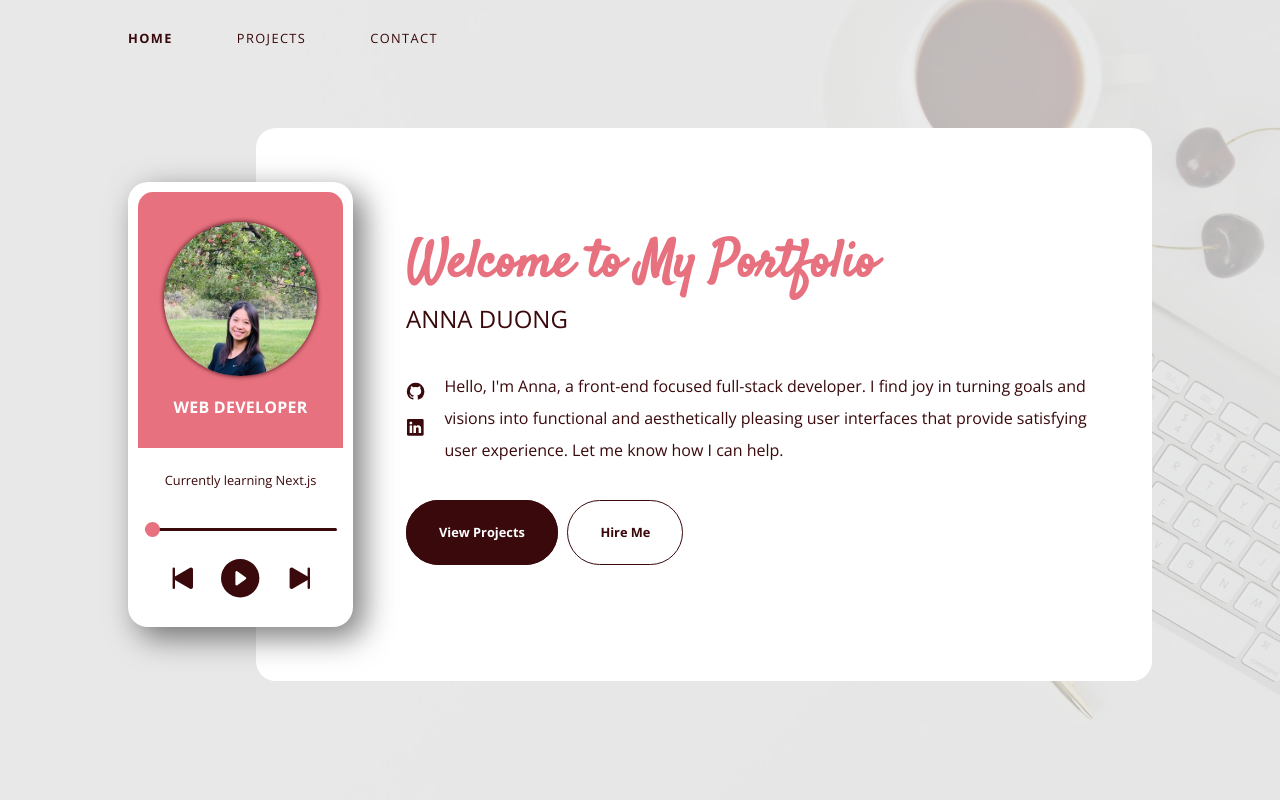
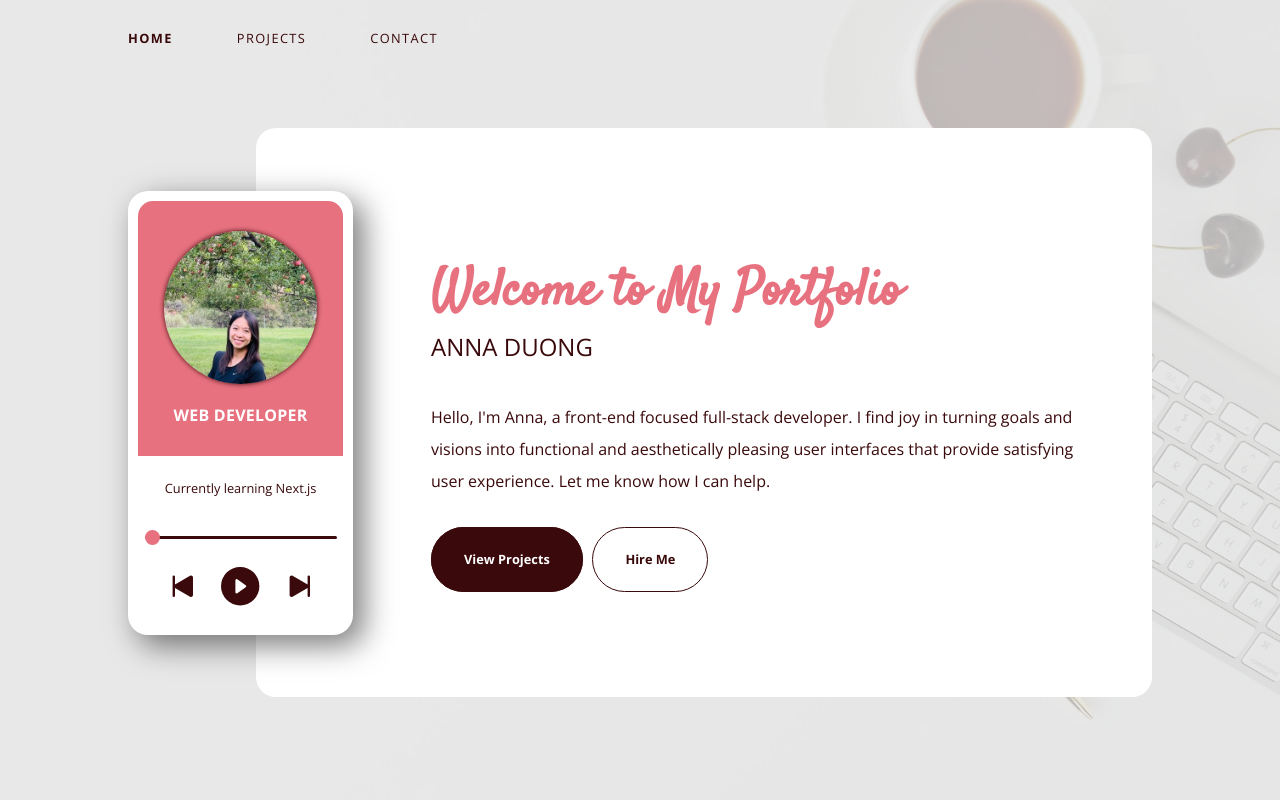
Before and after one commit to annaduong17/portfolio, a React (Create React App) app: page /portfolio in a window 1280 px wide. Shown: the top 800 px of the page. Built offline with nearby package versions, Linux system fonts and the light colour scheme.

Commit message:
remove social links from home page and adjust paddings and margins

```diff
--- a/src/components/Home.js
+++ b/src/components/Home.js
@@ -1,28 +1,15 @@
 function Home() {
   return (
     <div className="home">
-
       <div className="home-heading">
         <h1>Welcome to My Portfolio</h1>
         <h2>ANNA DUONG</h2>
       </div>
 
-      <div className='socials-description'>
-        <div className="home-socials">
-          <a href="https://github.com/annaduong17" target="_blank" rel="noreferrer">
-          <svg viewBox="0 0 24 24" xmlns="http://www.w3.org/2000/svg"><path d="m0 0h24v24h-24z" fill="#fff" opacity="0" transform="matrix(-1 0 0 -1 24 24)"/><path d="m12 1a10.89 10.89 0 0 0 -11 10.77 10.79 10.79 0 0 0 7.52 10.23c.55.1.75-.23.75-.52s0-.93 0-1.83c-3.06.65-3.71-1.44-3.71-1.44a2.86 2.86 0 0 0 -1.22-1.58c-1-.66.08-.65.08-.65a2.31 2.31 0 0 1 1.68 1.11 2.37 2.37 0 0 0 3.2.89 2.33 2.33 0 0 1 .7-1.44c-2.44-.27-5-1.19-5-5.32a4.15 4.15 0 0 1 1.11-2.91 3.78 3.78 0 0 1 .11-2.84s.93-.29 3 1.1a10.68 10.68 0 0 1 5.5 0c2.1-1.39 3-1.1 3-1.1a3.78 3.78 0 0 1 .11 2.84 4.15 4.15 0 0 1 1.17 2.89c0 4.14-2.58 5.05-5 5.32a2.5 2.5 0 0 1 .75 2v2.95s.2.63.75.52a10.8 10.8 0 0 0 7.5-10.22 10.89 10.89 0 0 0 -11-10.77" fill="currentColor"/></svg>
-          </a>
-          <a href="https://www.linkedin.com/in/annaduong17/" target="_blank" rel="noreferrer">
-            <svg xmlns="http://www.w3.org/2000/svg" width="16" height="16" fill="currentColor" className="linkedin bi bi-linkedin" viewBox="0 0 16 16">
-              <path d="M0 1.146C0 .513.526 0 1.175 0h13.65C15.474 0 16 .513 16 1.146v13.708c0 .633-.526 1.146-1.175 1.146H1.175C.526 16 0 15.487 0 14.854zm4.943 12.248V6.169H2.542v7.225zm-1.2-8.212c.837 0 1.358-.554 1.358-1.248-.015-.709-.52-1.248-1.342-1.248S2.4 3.226 2.4 3.934c0 .694.521 1.248 1.327 1.248zm4.908 8.212V9.359c0-.216.016-.432.08-.586.173-.431.568-.878 1.232-.878.869 0 1.216.662 1.216 1.634v3.865h2.401V9.25c0-2.22-1.184-3.252-2.764-3.252-1.274 0-1.845.7-2.165 1.193v.025h-.016l.016-.025V6.169h-2.4c.03.678 0 7.225 0 7.225z"/>
-            </svg>
-          </a>
-        </div>
+      <div className="home-description">
+        <p>Hello, I'm Anna, a front-end focused full-stack developer. I find joy in turning goals and visions into functional and aesthetically pleasing user interfaces that provide satisfying user experience. Let me know how I can help.</p>
+      </div>
 
-        <div className="home-description">
-          <p>Hello, I'm Anna, a front-end focused full-stack developer. I find joy in turning goals and visions into functional and aesthetically pleasing user interfaces that provide satisfying user experience. Let me know how I can help.</p>
-        </div>
-      </div>
       <div className="home-buttons">
         <a className="btn primary-btn" href="#portfolio-page">View Projects</a>
         <a className="btn secondary-btn" href="#contact-page">Hire Me</a>
@@ -30,5 +17,4 @@ function Home() {
     </div>
   );
 }
-
 export default Home;
--- a/src/components/HomePage.js
+++ b/src/components/HomePage.js
@@ -5,7 +5,7 @@ function HomePage({ isMobile }) {
   return (
     <div id='home-page' className='home-page page-margin'>
       <Phone isMobile={isMobile}/>
-      {!isMobile && <Home />}
+      {!isMobile && <Home isMobile={isMobile}/>}
     </div>
   );
 }
--- a/src/index.scss
+++ b/src/index.scss
@@ -238,12 +238,12 @@ svg {
     border-radius: 20px;
     background-color: $white;
     margin-left: clamp(50px, 10vw, 200px);
-    padding-block: clamp(20px, 5vw, 100px);
-    padding-inline: clamp(120px, 15vw, 150px) clamp(30px, 5vw, 75px);
+    padding-block: clamp(50px, 8vw, 150px);
+    padding-inline: clamp(125px, 15vw, 175px) clamp(30px, 5vw, 75px);
 
     h1 {
       font-family: 'Satisfy', sans-serif;
-      font-size: clamp(1.2rem, 4vw, 4rem);
+      font-size: clamp(1rem, 4vw, 4rem);
       color: $pink;
       margin: 0;
     }
@@ -254,36 +254,16 @@ svg {
       margin: 0;
     }
 
-    .socials-description {
-      display: flex;
-      align-items: center;
-      margin-block: clamp(10px, 1.5vw, 30px);
-
-      .home-socials {
-        text-align: center;
-        margin-right: clamp(10px, 1.5vw, 20px);
-
-
-        svg {
-          width: clamp(15px, 1.5vw, 30px);
-          margin-bottom: clamp(0px, 1vw, 30px);
-        }
-
-        svg.linkedin {
-          width: clamp(12px, 1.3vw, 25px);
-          height: 100%;
-        }
-      }
-
+    .home-description {
       p {
-        font-size: clamp(1rem, 1.25vw, 1.5rem);
-        line-height: 200%;
+      font-size: clamp(1rem, 1.25vw, 1.5rem);
+      line-height: 200%;
+      margin-top: clamp(30px, 3vw, 50px);
       }
     }
 
     .home-buttons {
-        margin-block: clamp(10px, 3vw, 50px);
-
+        margin-top: clamp(30px, 4vw, 50px);
     }
   }
 }
@@ -427,7 +407,6 @@ svg {
 }
 
 .portfolio-page {
-
   h2 {
     font-size: clamp(1rem, 3vw, 2rem);
     font-weight: 400;
@@ -787,12 +766,14 @@ svg {
 
       .home-description p {
         font-size: clamp(1rem, 2vw, 2rem);
+        margin-bottom: 10vw;
       }
 
       .btn {
         font-size: clamp(0.7rem, 2.5vw, 2rem);
         padding-block: 3.5vw;
         padding-inline: 5vw;
+
       }
     }
 
@@ -824,6 +805,8 @@ svg {
         }
 
         .phone-control {
+          margin-top: 10vw;
+
           .song {
             font-size: clamp(0.75rem, 3vw, 1.5rem);
             width: clamp(200px, 80vw, 350px);
@@ -931,7 +914,7 @@ svg {
 @media (min-width: 1000px) {
   .home-page {
     .home {
-      padding-block: 100px;
+      padding-block: clamp(100px, 10vw, 150px);
     }
   }
 }
```
